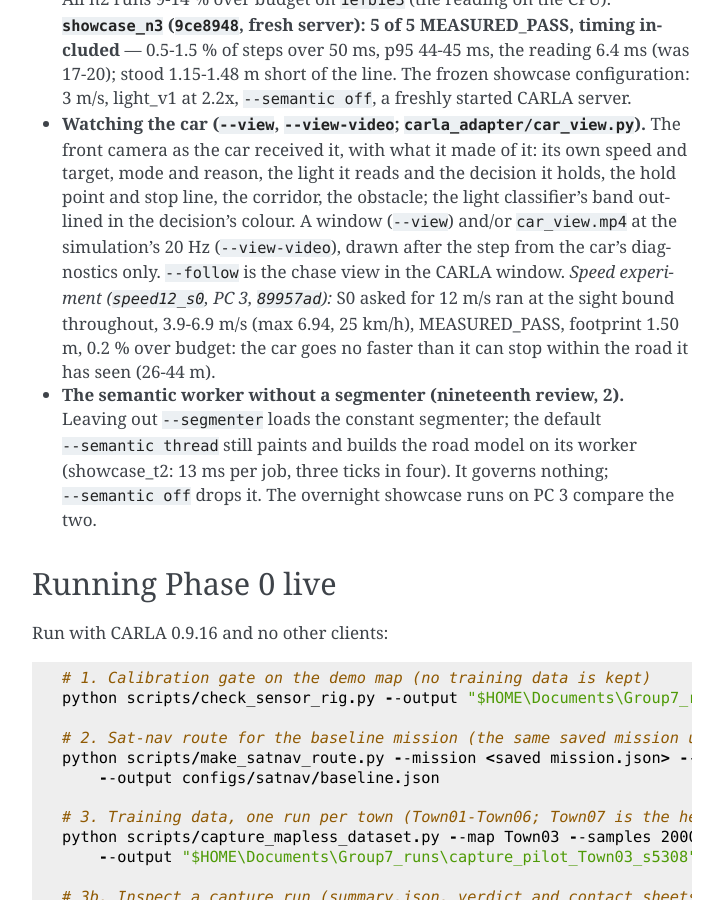
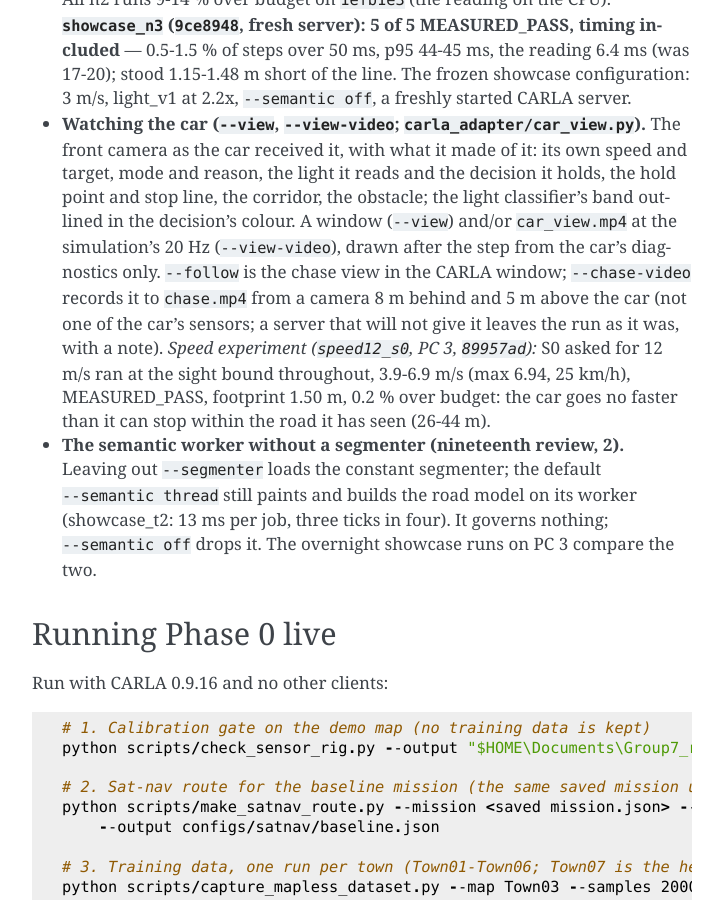
Before and after one commit to kkaaman/kkaaman-elec5308-a2-mo, a Sphinx documentation site: the page built from docs/mapless_autonomy.md, in a window 1280 px wide and 900 px high, scrolled down 129125 px. Shown: the whole window, without its empty margins (388-1111 px from the left). Built offline with Sphinx 7.4.7, drawn with Linux system fonts in a browser that asks for light colours.

Commit message:
AI Journal: Assignment 2 (Mapless extension) - Chase video: docs line; an unused name in its test {   "studentId": "kkaaman",   "groupId": "7",   "taskId": "Assignment 2 (Mapless extension)",   "tool": "Claude Opus",   "isPaid": true,   "modelVersion": "5.5",   "language": "English (Australia) 🇦🇺",   "interactions": [     {       "prompt": "Same request as the previous commit: the chase video",       "response": "Added the chase video to the docs and removed an unused name from its test.",       "intent": "Quality Assurance",       "aiAccuracy": "Perfect",       "humanIntervention": "",       "verificationMethod": "Unit testing and validation",       "evaluationConfidence": 5     }   ],   "metaReflection": {     "utilityScore": 4,     "processEvolution": "",     "criticalMoment": "",     "skillDependency": "code tidying",     "synthesis": ""   },   "tags": [],   "status": "complete",   "id": "00ffeb26-3ba3-461f-b9fd-295d5e3c56c8",   "createdAt": "2026-11-07T09:24:04.661Z" }

```diff
--- a/docs/mapless_autonomy.md
+++ b/docs/mapless_autonomy.md
@@ -4088,7 +4088,9 @@ light scripted red (`--lights scripted`), which the car must see for itself
   the corridor, the obstacle; the light classifier's band outlined in the decision's
   colour. A window (`--view`) and/or `car_view.mp4` at the simulation's 20 Hz
   (`--view-video`), drawn after the step from the car's diagnostics only. `--follow` is
-  the chase view in the CARLA window. *Speed experiment (`speed12_s0`, PC 3, `89957ad`):*
+  the chase view in the CARLA window; `--chase-video` records it to `chase.mp4` from a
+  camera 8 m behind and 5 m above the car (not one of the car's sensors; a server that
+  will not give it leaves the run as it was, with a note). *Speed experiment (`speed12_s0`, PC 3, `89957ad`):*
   S0 asked for 12 m/s ran at the sight bound throughout, 3.9-6.9 m/s (max 6.94, 25 km/h),
   MEASURED_PASS, footprint 1.50 m, 0.2 % over budget: the car goes no faster than it can
   stop within the road it has seen (26-44 m).
```
Also changed, not shown: 1 other file.
